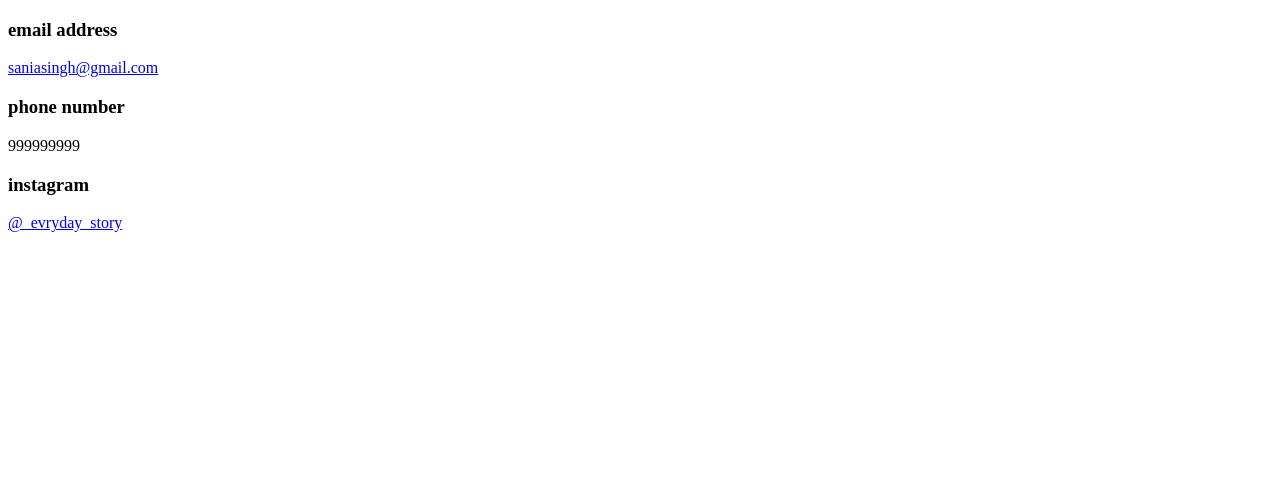
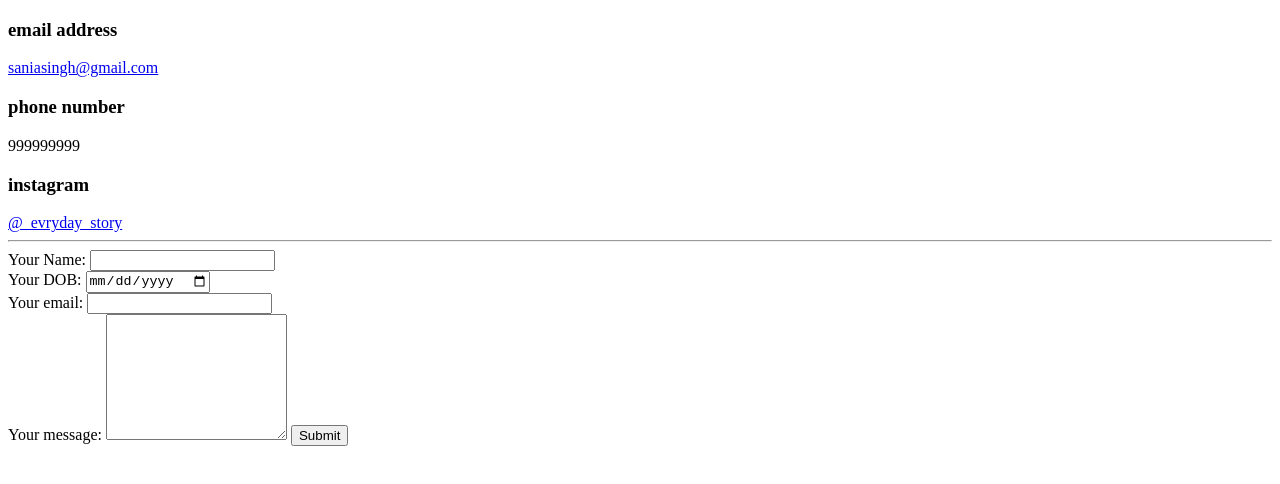
Before and after one commit to saniasingh/my-portfolio, a plain HTML site: page contactDetails.html in a window 1280 px wide. Drawn offline with Linux system fonts and the light colour scheme.

Commit message:
i made some required changes.

```diff
--- a/contactDetails.html
+++ b/contactDetails.html
@@ -11,5 +11,18 @@
   999999999
   <h3>instagram </h3>
   <a href="https://www.instagram.com/_evryday_story/">@_evryday_story</a>
+  <hr>
+
+  <form action="mailto:saniasingh4in@gmail.com" method="post" enctype="text/plain">
+    <label>Your Name:</label>
+    <input type="text" name="yourName" value=""><br>
+    <label>Your DOB:</label>
+    <input type="date" name="yourDOB" value=""><br>
+    <label>Your email:</label>
+    <input type="email" name="yourEmail" value=""><br>
+    <label>Your message:</label>
+    <textarea name="YourMessage" rows="8" cols="20"></textarea>
+    <input type="submit" name=""">
+  </form>
   </body>
 </html>
```
